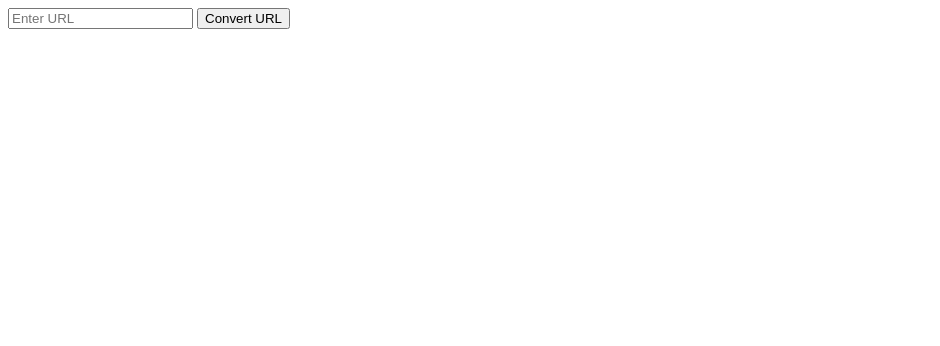
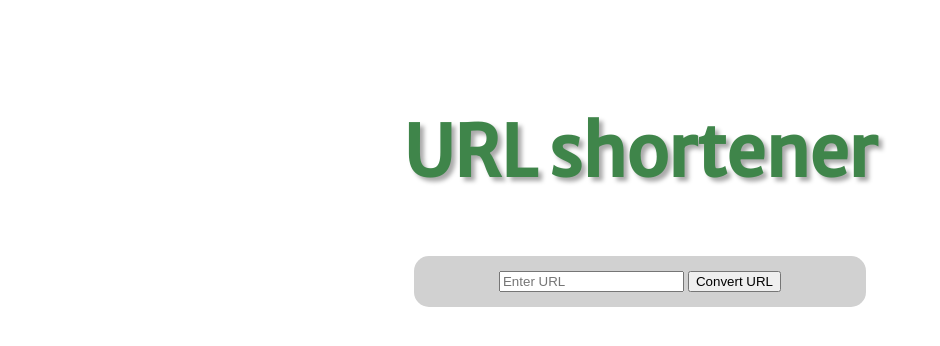
Before and after one commit to harry-pm/URL-shortener, a Flask app: page / in a window 1280 px wide. Shown: the top 346 px of the page, without its empty margins (0-940 px from the left). Run offline with Flask 2, Linux system fonts and the light colour scheme.

Commit message:
crappy styling

```diff
--- /dev/null
+++ b/static/css/main.css
@@ -0,0 +1,29 @@
+body {
+    display: flex;
+    flex-direction: column;
+    justify-content: center;
+    align-items: center;
+}
+
+h1 {
+    font-family: 'Merriweather Sans', sans-serif;
+    font-weight: bolder;
+    color: rgb(63, 133, 74);
+    font-size: 70px;
+    text-shadow: 4px 4px 4px #aaa;
+    margin-top: 100px;
+    margin-bottom: 60px;
+}
+
+a {
+    margin-top: 50px;
+}
+
+form {
+    padding-left: 85px;
+    padding-right: 85px;
+    padding-top: 15px;
+    padding-bottom: 15px;
+    background-color: rgb(209, 209, 209);
+    border-radius: 15px;
+}
--- a/templates/base.html
+++ b/templates/base.html
@@ -4,9 +4,12 @@
     <meta charset="UTF-8">
     <meta name="viewport" content="width=device-width, initial-scale=1.0">
     <meta http-equiv="X-UA-Compatible" content="ie=edge">
+    <link rel="stylesheet" href="{{ url_for('static', filename='css/main.css') }}">
+    <link href="https://fonts.googleapis.com/css?family=Merriweather+Sans&display=swap" rel="stylesheet">
     <title>URL shortener</title>
 </head>
 <body>
+    <h1>URL shortener</h1>
     <form action="/conversion" method="POST">
         <input type="text" name="input" placeholder="Enter URL" required>
         <input type="submit" value="Convert URL">
```
Also changed, not shown: URLS.db (deleted).
